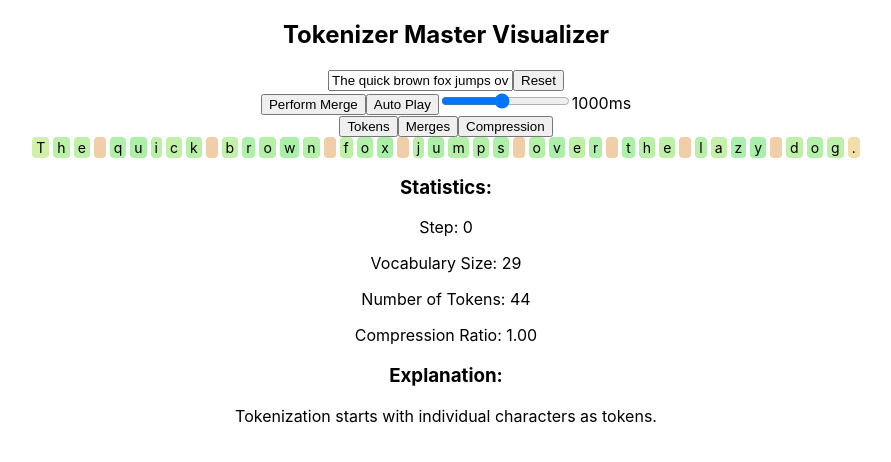
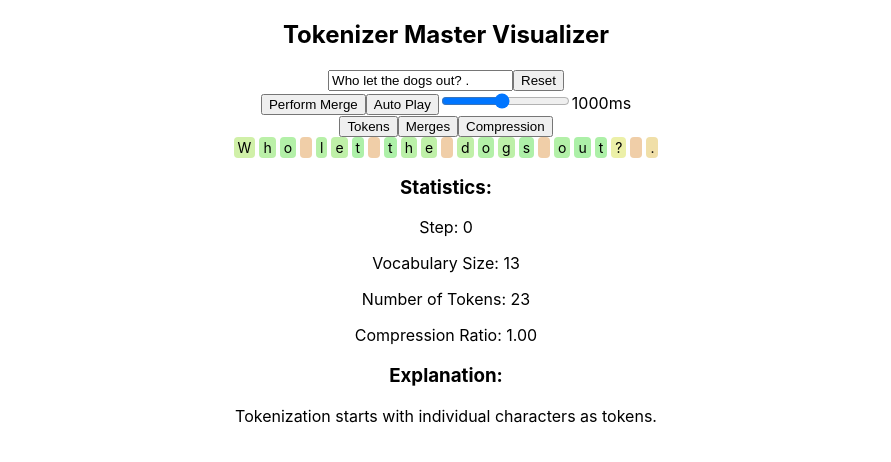
Before and after one commit to mdabir1203/BPE_Tokenizer_Visualizer, a React (Create React App) app: page / in a window 1280 px wide. Shown: the top 462 px of the page, without its empty margins (194-1085 px from the left). Built offline with nearby package versions, Linux system fonts and the light colour scheme.

Commit message:
Update TokenizerMasterVisualizer.js

```diff
--- a/src/components/TokenizerMasterVisualizer.js
+++ b/src/components/TokenizerMasterVisualizer.js
@@ -57,7 +57,7 @@ import React, { useState, useEffect, useCallback } from 'react';
 import { LineChart, Line, BarChart, Bar, XAxis, YAxis, Tooltip, Legend, ResponsiveContainer } from 'recharts';
 
 const TokenizerMasterVisualizer = () => {
-  const [text, setText] = useState("The quick brown fox jumps over the lazy dog.");
+  const [text, setText] = useState("Who let the dogs out? .");
   const [tokens, setTokens] = useState([]);
   const [merges, setMerges] = useState({});
   const [step, setStep] = useState(0);
```
